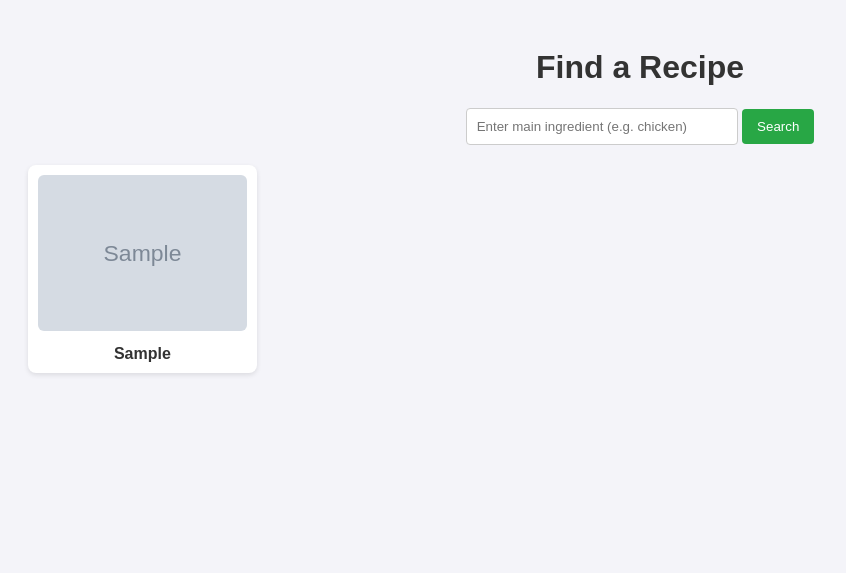
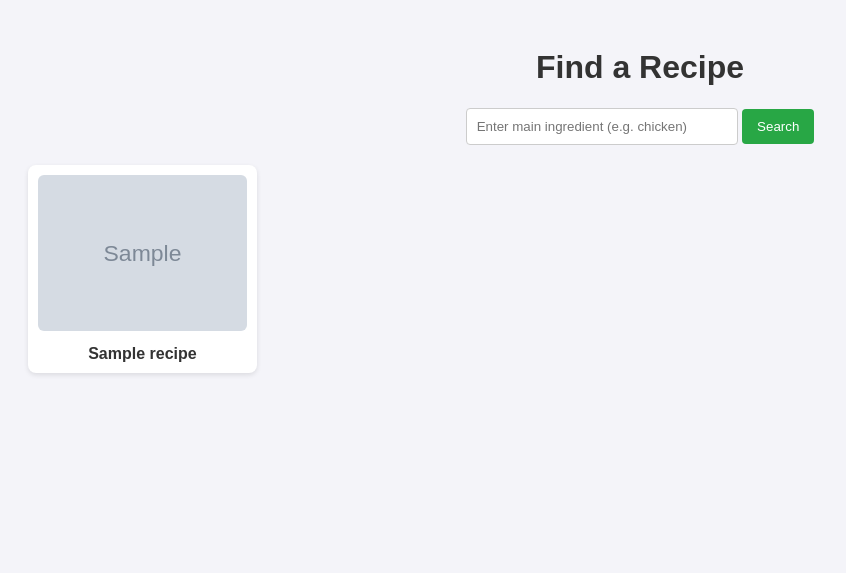
Before and after one commit to BhuvanaSai11/recipe-book-project, a Flask app: template templates/index.html in a window 1280 px wide. Shown: the top 573 px of the page, without its empty margins (0-846 px from the left). Run offline with Flask 3, Linux system fonts and the light colour scheme; the template is opened without the code that fills it: most values are stand-ins (such as "Sample title", 1, 10 or a date in 2020); grey boxes marked "Sample" are stand-in pictures.

Commit message:
Update index.html

```diff
--- a/templates/index.html
+++ b/templates/index.html
@@ -28,10 +28,10 @@
 
     <div class="recipe-grid">
         {% for recipe in recipes %}
-            <a href="/recipe/{{ recipe.idMeal }}" class="card">
-                <img src="{{ recipe.strMealThumb }}" alt="{{ recipe.strMeal }}">
-                <h3>{{ recipe.strMeal }}</h3>
-            </a>
+           <div class="card">
+    <img src="{{ recipe.image }}" alt="{{ recipe.title }}">
+    <h3>{{ recipe.title }}</h3>
+</div>
         {% else %}
             {% if search_query %}
                 <p>No recipes found for "{{ search_query }}". Try another ingredient!</p>
```
